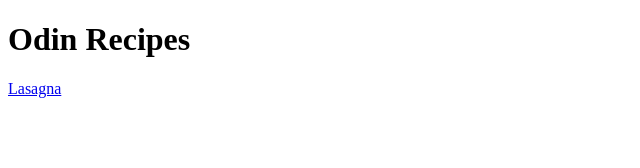
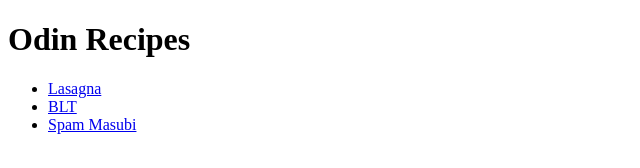
Before and after one commit to JollyHollier/odin-recipes, a plain HTML site: page index.html in a window 1280 px wide. Shown: the whole page, without its empty margins (0-640 px from the left). Drawn offline with Linux system fonts and the light colour scheme.

Commit message:
Linked Recipes in index.html

```diff
--- a/index.html
+++ b/index.html
@@ -6,6 +6,10 @@
 
     <body>
         <h1>Odin Recipes</h1>
-        <a href="recipes/lasagna.html">Lasagna</a>
+        <ul>
+            <li><a href="recipes/lasagna.html">Lasagna</a></li>
+            <li><a href="recipes/BLT.hmtl">BLT</a></li>
+            <li><a href="recipes/spam_masubi.html">Spam Masubi</a></li>
+        </ul>
     </body>
 </html>
```
